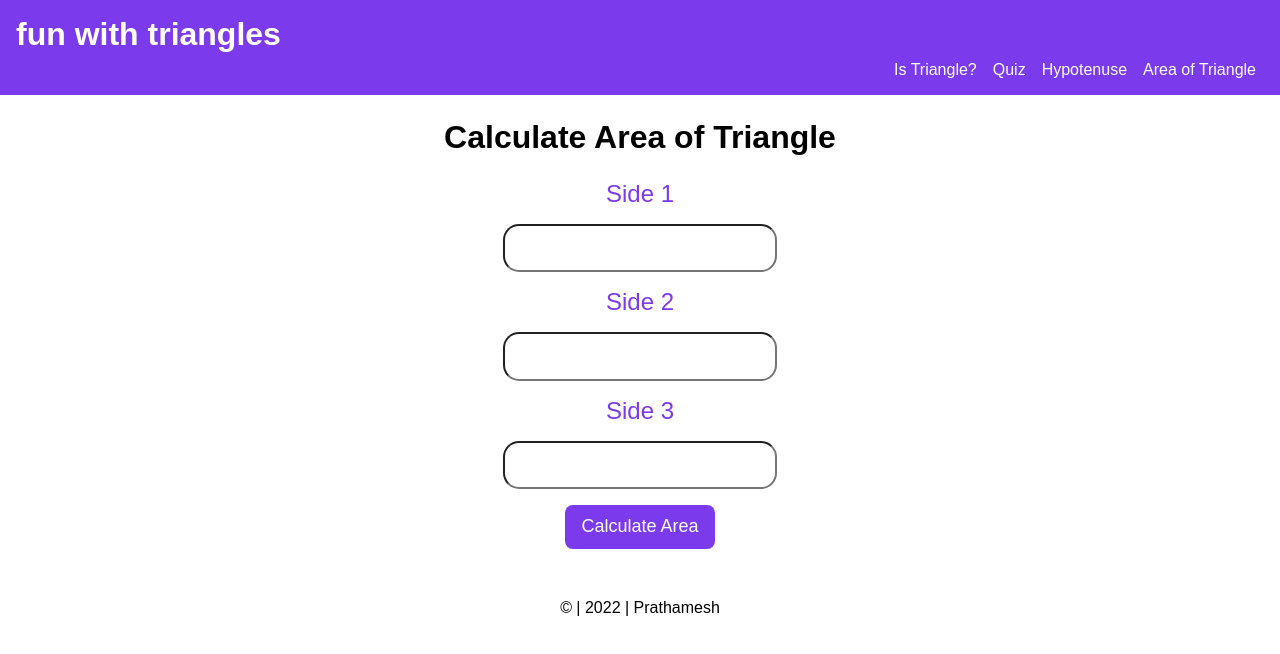
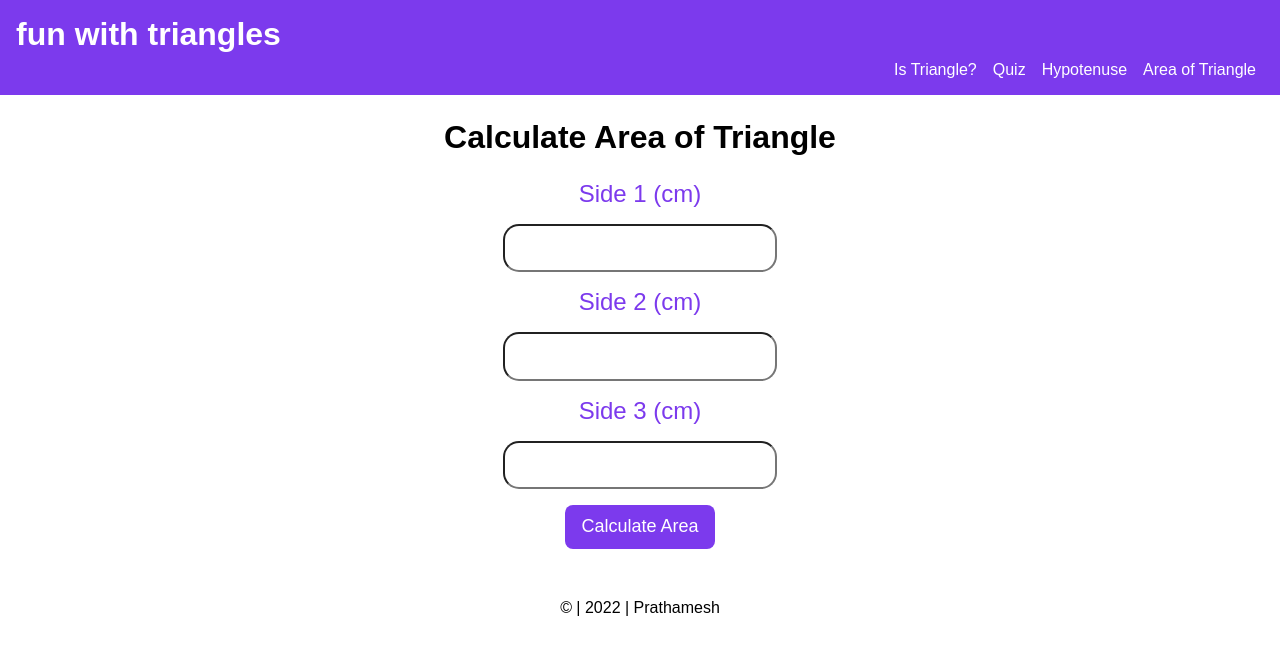
Before and after one commit to prathamesh4512/mark12-Neogcamp, a React (Create React App) app: page /area in a window 1280 px wide. Shown: the top 654 px of the page. Built offline with nearby package versions, Linux system fonts and the light colour scheme; some icons are missing.

Commit message:
add units for hypo & area

```diff
--- a/src/components/Area.js
+++ b/src/components/Area.js
@@ -33,21 +33,21 @@ export function Area() {
   return (
     <div>
       <h1 className="heading">Calculate Area of Triangle</h1>
-      <label htmlFor="side1">Side 1</label>
+      <label htmlFor="side1">Side 1 (cm)</label>
       <input
         type="number"
         name="side1"
         value={side1}
         onChange={(e) => setSide1(e.target.value)}
       />
-      <label htmlFor="side2">Side 2</label>
+      <label htmlFor="side2">Side 2 (cm)</label>
       <input
         type="number"
         name="side2"
         value={side2}
         onChange={(e) => setSide2(e.target.value)}
       />
-      <label htmlFor="side3">Side 3</label>
+      <label htmlFor="side3">Side 3 (cm)</label>
       <input
         type="number"
         name="side3"
--- a/src/components/Hypo.js
+++ b/src/components/Hypo.js
@@ -16,14 +16,14 @@ export function Hypo() {
   return (
     <div>
       <h1 className="heading">Calculate Hypotenuse of a triangle</h1>
-      <label htmlFor="base">Enter base value (a) =</label>
+      <label htmlFor="base">Enter base value (a)(cm) =</label>
       <input
         type="number"
         name="base"
         value={base}
         onChange={(e) => setBase(e.target.value)}
       />
-      <label htmlFor="height">Enter height value (b) =</label>
+      <label htmlFor="height">Enter height value (b)(cm) =</label>
       <input
         type="number"
         name="height"
```
